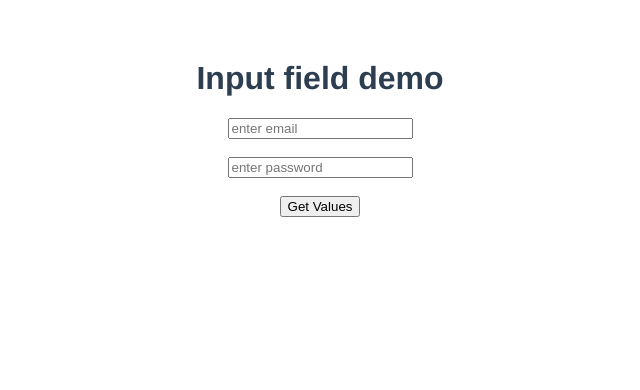
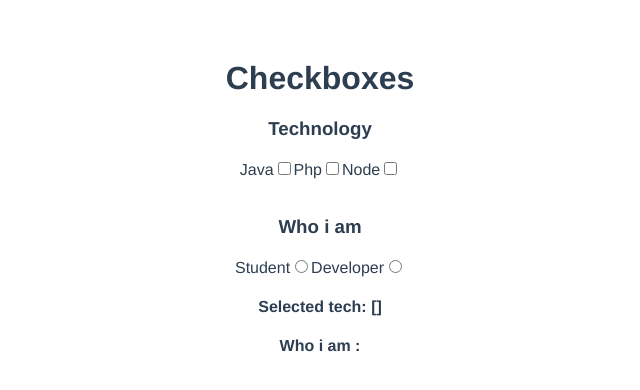
Before and after one commit to parteek2813/VueJs, a Vue app: page / in a window 1280 px wide. Shown: the top 390 px of the page, without its empty margins (320-960 px from the left). Built offline with nearby package versions, Linux system fonts and the light colour scheme.

Commit message:
#12 Get Checkbox & Radio Button

```diff
--- a/src/App.vue
+++ b/src/App.vue
@@ -1,11 +1,12 @@
 <template>
-  <Function />
+  <Checkboxes />
 </template>
 
 <script>
 import HelloWorld from "./components/HelloWorld.vue";
 import HomeCom from "./components/HomeCom.vue";
 import Function from "./components/Function.vue";
+import Checkboxes from "./components/Checkbox.vue";
 
 export default {
   name: "App",
@@ -13,6 +14,7 @@ export default {
     HelloWorld,
     HomeCom,
     Function,
+    Checkboxes,
   },
 };
 </script>
--- /dev/null
+++ b/src/components/Checkbox.vue
@@ -0,0 +1,45 @@
+<template lang="">
+  <h1>Checkboxes</h1>
+  <h3>Technology</h3>
+  <label for="java">Java</label>
+  <input type="checkbox" value="Java" id="java" v-model="technology" />
+
+  <label for="php">Php</label>
+  <input type="checkbox" value="php" id="php" v-model="technology" />
+
+  <label for="node">Node</label>
+  <input type="checkbox" value="node" id="node" v-model="technology" />
+
+  <br />
+  <br />
+
+  <h3>Who i am</h3>
+  <label for="student">Student</label>
+  <input type="radio" value="student" v-model="who" id="student" name="who" />
+
+  <label for="developer">Developer</label>
+  <input
+    type="radio"
+    value="developer"
+    v-model="who"
+    id="developer"
+    name="who"
+  />
+
+  <h4>Selected tech: {{ technology }}</h4>
+  <h4>Who i am : {{ who }}</h4>
+</template>
+
+<script>
+export default {
+  name: "Checkboxes",
+  data() {
+    return {
+      technology: [],
+      who: null,
+    };
+  },
+};
+</script>
+
+<style lang=""></style>
```
